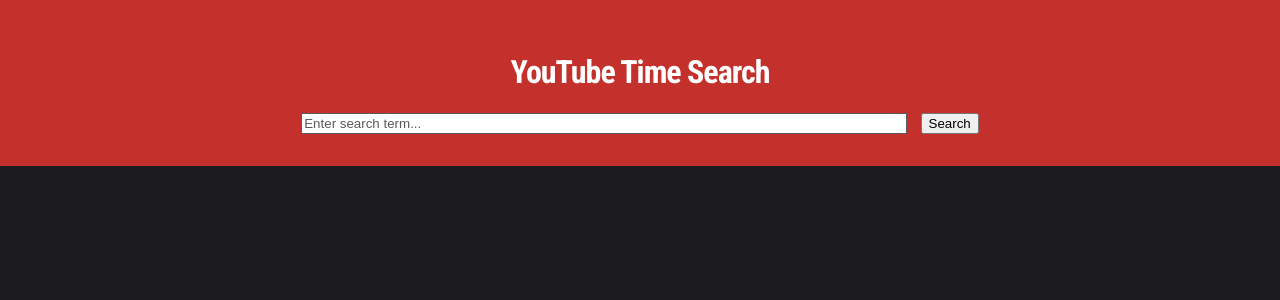
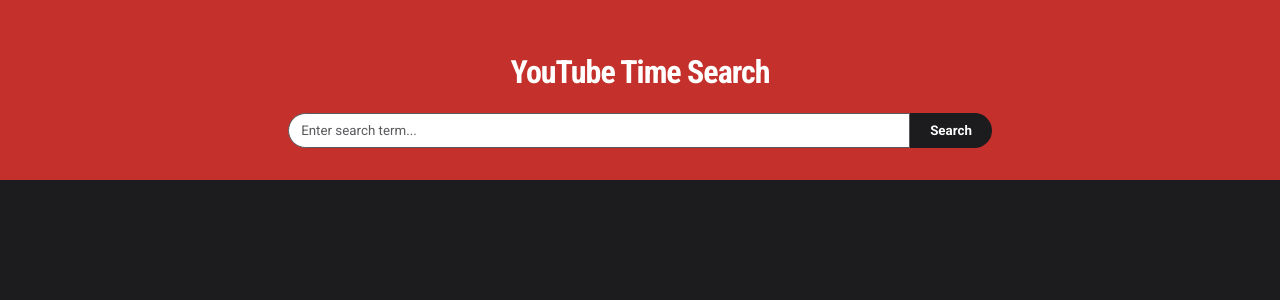
Before and after one commit to prajwaliyer/NavGPT, a Flask app: page / in a window 1280 px wide. Shown: the top 300 px of the page. Run offline with Flask 2, Linux system fonts and the light colour scheme; some libraries are stand-ins or nearby versions.

Commit message:
Updated searchbox UI

```diff
--- a/static/styles.css
+++ b/static/styles.css
@@ -14,14 +14,22 @@
 input#query {
     width: 80%;
     max-width: 600px;
-    margin-right: 1em;
     background-color: #ffffff;
     color: #5a5a5d;
     border: 1px solid #5a5a5d;
+    border-radius: 20px 0 0 20px;
+    padding-left: 12px;
+    padding-right: 8px;
 }
 
 input#query::placeholder {
     color: #5a5a5d;
+    font-family: 'Roboto', sans-serif;
+}
+
+input#query:focus {
+    outline: none;
+    border: 2px solid #007bff;
 }
 
 .more {
@@ -34,6 +42,23 @@
     background-color: #2c2c2e;
     color: #FFFFFF;
     border: 1px solid #5a5a5d;
+}
+
+button {
+    background-color: #1c1c1e;
+    color: #ffffff;
+    border: none;
+    padding: 10px 20px;
+    border-radius: 0 20px 20px 0;
+    font-family: 'Roboto', sans-serif;
+    font-weight: bold;
+    outline: none;
+    cursor: pointer;
+    transition: background-color 0.3s ease;
+}
+
+button:hover {
+    background-color: #631d1d;
 }
 
 .header {
--- a/templates/index.html
+++ b/templates/index.html
@@ -10,6 +10,7 @@
     <link rel="preconnect" href="https://fonts.googleapis.com">
     <link rel="preconnect" href="https://fonts.gstatic.com" crossorigin>
     <link href="https://fonts.googleapis.com/css2?family=Roboto+Condensed:wght@300;400;700&display=swap" rel="stylesheet">
+    <link rel="stylesheet" href="https://cdnjs.cloudflare.com/ajax/libs/font-awesome/6.1.0/css/all.min.css" integrity="sha384-KyZXEAg3QhqLMpG8r+Knujsl5//u6KDXww2Qkzjwl/9Q2q+8f5f/1Yioxd/BKgcz" crossorigin="anonymous">
 </head>
 <body>
     <div class="header">
```
